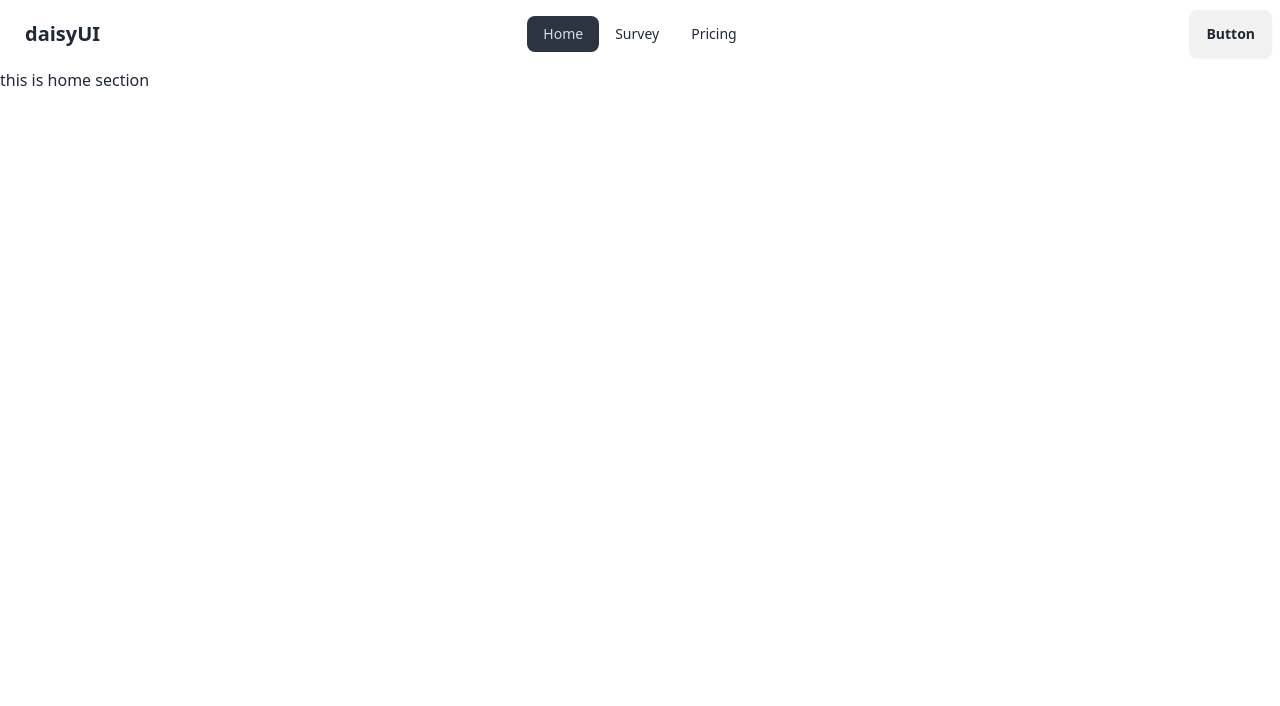
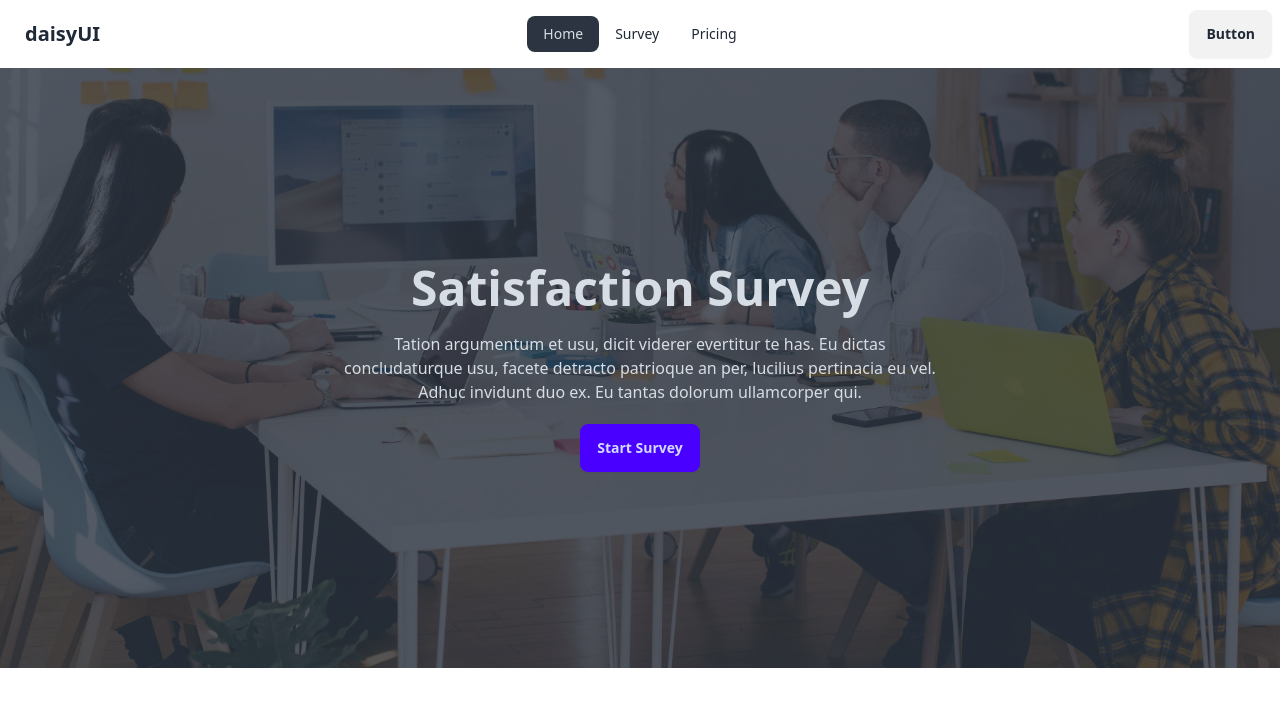
Before and after one commit to MdAlAmin212104/servey_app_client, a React (Vite) app: page / in a window 1280 px wide. Shown: the top 706 px of the page. Built offline with nearby package versions, Linux system fonts and the light colour scheme.

Commit message:
banner section added

```diff
--- a/index.html
+++ b/index.html
@@ -2,7 +2,7 @@
 <html lang="en">
   <head>
     <meta charset="UTF-8" />
-    <link rel="icon" type="image/svg+xml" href="/vite.svg" />
+    <link rel="icon" type="image/svg+xml" href="survey.png" />
     <meta name="viewport" content="width=device-width, initial-scale=1.0" />
     <title>Survey App</title>
   </head>
--- a/src/Pages/Home/Home.jsx
+++ b/src/Pages/Home/Home.jsx
@@ -1,8 +1,9 @@
+import Banner from "./HomeComponent/Banner";
 
 const Home = () => {
     return (
         <div>
-            <h2>this is home section</h2>
+            <Banner/>
         </div>
     );
 };
--- /dev/null
+++ b/src/Pages/Home/HomeComponent/Banner.jsx
@@ -0,0 +1,25 @@
+import banner from '../../../assets/banner.jpg'
+
+const Banner = () => {
+  return (
+    <div
+      className="hero min-h-[600px]"
+      style={{
+        backgroundImage:`url(${banner})`
+      }}
+    >
+      <div className="hero-overlay bg-opacity-80"></div>
+      <div className="hero-content text-center text-neutral-content">
+        <div className="max-w-[600px]">
+          <h1 className="mb-5 text-5xl font-bold">Satisfaction Survey</h1>
+          <p className="mb-5">
+          Tation argumentum et usu, dicit viderer evertitur te has. Eu dictas concludaturque usu, facete detracto patrioque an per, lucilius pertinacia eu vel. Adhuc invidunt duo ex. Eu tantas dolorum ullamcorper qui.
+          </p>
+          <button className="btn btn-primary">Start Survey</button>
+        </div>
+      </div>
+    </div>
+  );
+};
+
+export default Banner;
```
Also changed, not shown: public/survey.png (added).
